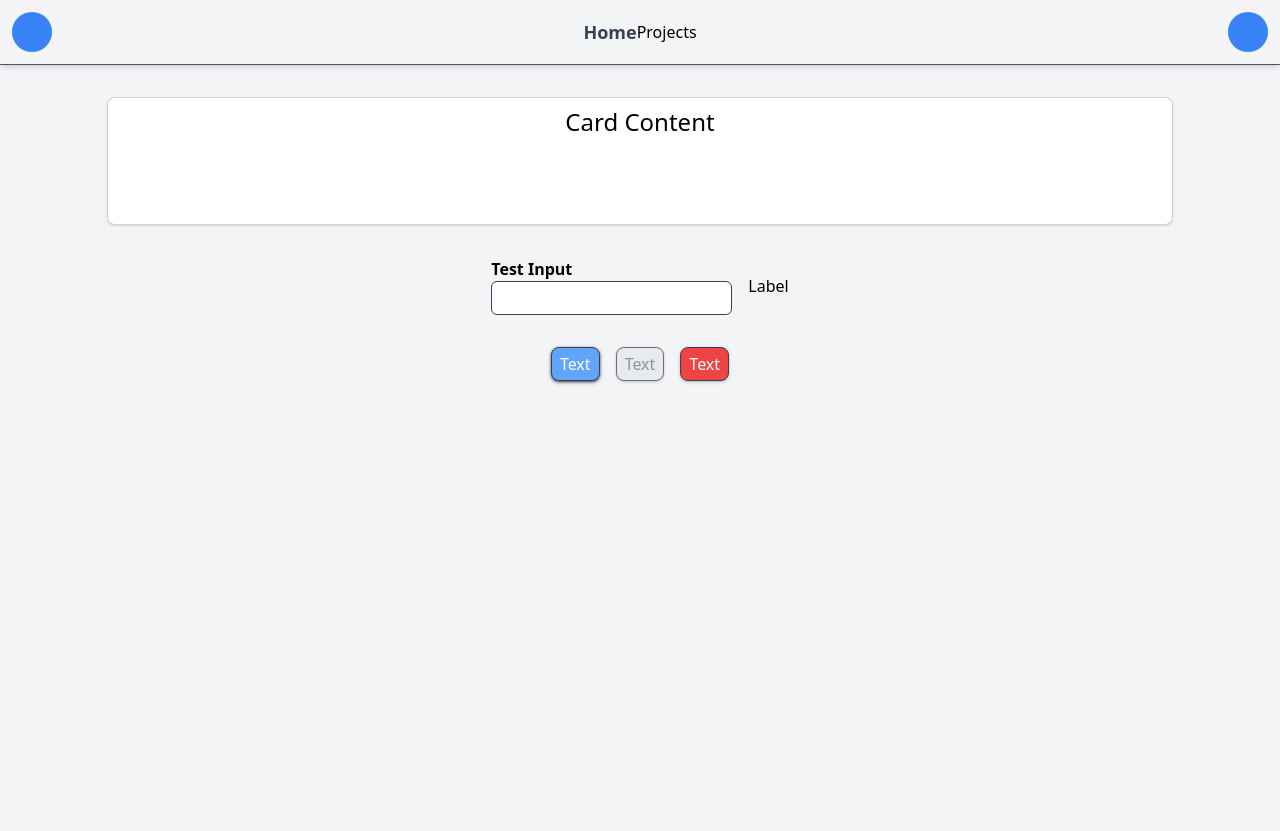
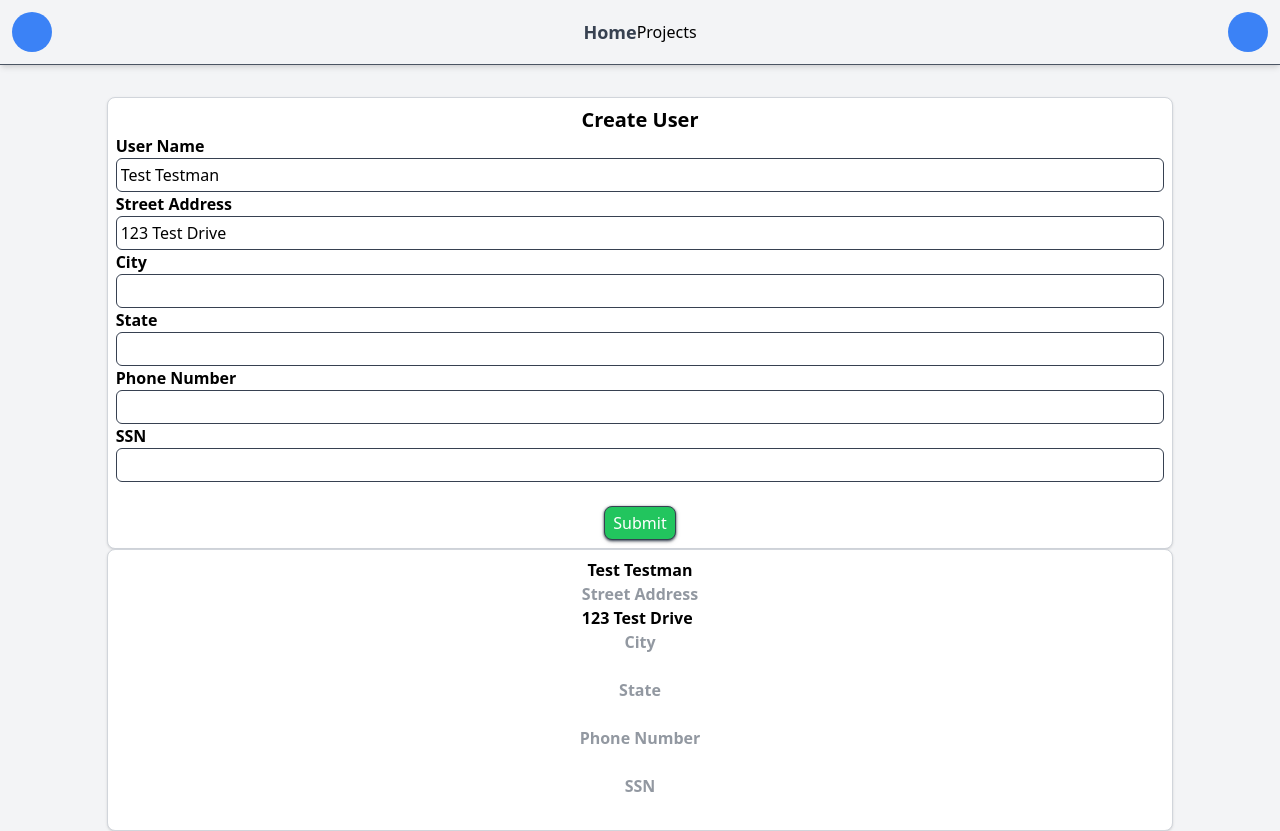
Before and after one commit to Humphreyj/Template, a Vue app: page / in a window 1280 px wide. Shown: the top 831 px of the page. Built offline with nearby package versions, Linux system fonts and the light colour scheme.

Commit message:
Form and detail display progress

```diff
--- a/src/CSS/componentStyles.js
+++ b/src/CSS/componentStyles.js
@@ -17,8 +17,8 @@ export const componentStyles = {
             'border border-gray-700 rounded-lg bg-gray-200 text-gray-500 py-1 px-2 shadow drop-shadow opacity-75 disabled cursor-not-allowed',
     },
     textInput: {
-        containerClass: 'flex-col-is-js',
+        containerClass: 'flex-col-is-js w-full',
         labelClass: 'font-bold ',
-        inputClass: 'border p-1 border-gray-700 rounded-md',
+        inputClass: 'border p-1 border-gray-700 rounded-md w-full',
     },
 }
--- a/src/components/UI/Card.vue
+++ b/src/components/UI/Card.vue
@@ -18,8 +18,8 @@ const classes = getStyles(props, 'cardStyles')
 
 <template>
     <div :class="classes.containerClass">
-        <div class="flex-ic-jc p-2">
-            <slot name="card-content">
+        <div class="flex-ic-jc p-2 w-full">
+            <slot>
                 <h4 :class="classes.cardTitleText">Card Content</h4>
             </slot>
         </div>
--- a/src/components/UI/TextBlock.vue
+++ b/src/components/UI/TextBlock.vue
@@ -3,7 +3,7 @@
 const props = defineProps({
     label: {
         type: String,
-        default: 'Label',
+        default: null,
     },
     textContent: {
         type: String,
@@ -15,7 +15,11 @@ const props = defineProps({
 
 <template>
     <div class="flex-col-is-js">
-        <p>{{ label }}</p>
-        <p>{{ textContent }}</p>
+        <p class="font-bold text-gray-600 opacity-60" v-if="label">
+            {{ label }}
+        </p>
+        <div class="min-h-6">
+            <p class="font-semibold">{{ textContent }}</p>
+        </div>
     </div>
 </template>
--- /dev/null
+++ b/src/components/forms/BasicForm.vue
@@ -0,0 +1,49 @@
+<script setup>
+import { ref } from 'vue'
+// Components
+import Card from '@/components/UI/Card.vue'
+import TextInput from '@/components/inputs/TextInput.vue'
+import Button from '@/components/UI/Button.vue'
+const props = defineProps({
+    formTitle: {
+        type: String,
+        default: 'Form Title',
+    },
+    data: {
+        type: Object,
+        default: {},
+    },
+})
+
+const userData = ref(props.data)
+// const emit = defineEmits()
+
+const handleSubmit = (e) => {
+    e.preventDefault()
+    let currentDate = new Date()
+    userData.value.created_at = currentDate.toISOString()
+    console.log(userData.value)
+}
+</script>
+
+<template>
+    <Card>
+        <section class="flex-col-ic-js w-full">
+            <h4 class="font-bold text-xl">{{ formTitle }}</h4>
+            <TextInput label="User Name" v-model="userData.name" />
+            <TextInput
+                label="Street Address"
+                v-model="userData.address_line_1"
+            />
+            <TextInput label="City" v-model="userData.city" />
+            <TextInput label="State" v-model="userData.state" />
+            <TextInput label="Phone Number" v-model="userData.phone" />
+            <TextInput label="SSN" v-model="userData.ssn" />
+            <Button
+                text="Submit"
+                button-class="mt-6 bg-green-500"
+                @click="($event) => handleSubmit($event)"
+            />
+        </section>
+    </Card>
+</template>
--- a/src/stores/primaryStore.js
+++ b/src/stores/primaryStore.js
@@ -4,7 +4,12 @@ import { defineStore } from 'pinia'
 export const usePrimaryStore = defineStore('primary', () => {
     const sampleUser = ref({
         name: 'Test Testman',
-        address: '123 Test Drive',
+        address_line_1: '123 Test Drive',
+        city: '',
+        state: '',
+        phone: '',
+        ssn: '',
+        created_at: null,
     })
 
     const actions = {}
--- a/src/views/HomeView.vue
+++ b/src/views/HomeView.vue
@@ -1,47 +1,49 @@
 <script setup>
-import { ref } from 'vue'
 import { storeToRefs } from 'pinia'
 // Components
 import PageLayout from '@/components/UI/PageLayout.vue'
 import Card from '@/components/UI/Card.vue'
 import Button from '@/components/UI/Button.vue'
-import TextInput from '@/components/inputs/TextInput.vue'
+import BasicForm from '@/components/forms/BasicForm.vue'
 import TextBlock from '@/components/UI/TextBlock.vue'
+
 // Pinia
 import { usePrimaryStore } from '../stores/primaryStore'
 // Utils
-import { format } from '../utils/formatText'
+
 // const props = defineProps({})
 // const emit = defineEmits()
 
 const { sampleUser } = storeToRefs(usePrimaryStore())
-
-const handleFormat = () => {
-    let f = format('Hello World')
-    let title = f.title()
-    let newDate = new Date()
-
-    console.log(newDate.toISOString())
-}
-const output = ref('')
 </script>
 
 <template>
     <PageLayout>
         <template #main-content>
             <section class="mt-8 w-10/12 h-dvh">
-                <Card containerClass="h-32" />
-                <div class="flex-ic-jc mt-8 gap-4">
-                    <TextInput label="Test Input" v-model="output" />
-                    <div>
-                        <TextBlock :text-content="output" />
-                    </div>
-                </div>
-                <div class="flex-ic-jc mt-8 gap-4">
-                    <Button @click="handleFormat" />
-                    <Button button-type="disabledButton" :disabled="true" />
-                    <Button button-type="dangerButton" />
-                </div>
+                <BasicForm form-title="Create User" :data="sampleUser" />
+                <Card>
+                    <section class="flex-col-ic-js">
+                        <TextBlock :text-content="sampleUser.name" />
+                        <TextBlock
+                            label="Street Address"
+                            :text-content="sampleUser.address_line_1"
+                        />
+                        <TextBlock
+                            label="City"
+                            :text-content="sampleUser.city"
+                        />
+                        <TextBlock
+                            label="State"
+                            :text-content="sampleUser.state"
+                        />
+                        <TextBlock
+                            label="Phone Number"
+                            :text-content="sampleUser.phone"
+                        />
+                        <TextBlock label="SSN" :text-content="sampleUser.ssn" />
+                    </section>
+                </Card>
             </section>
         </template>
     </PageLayout>
```
